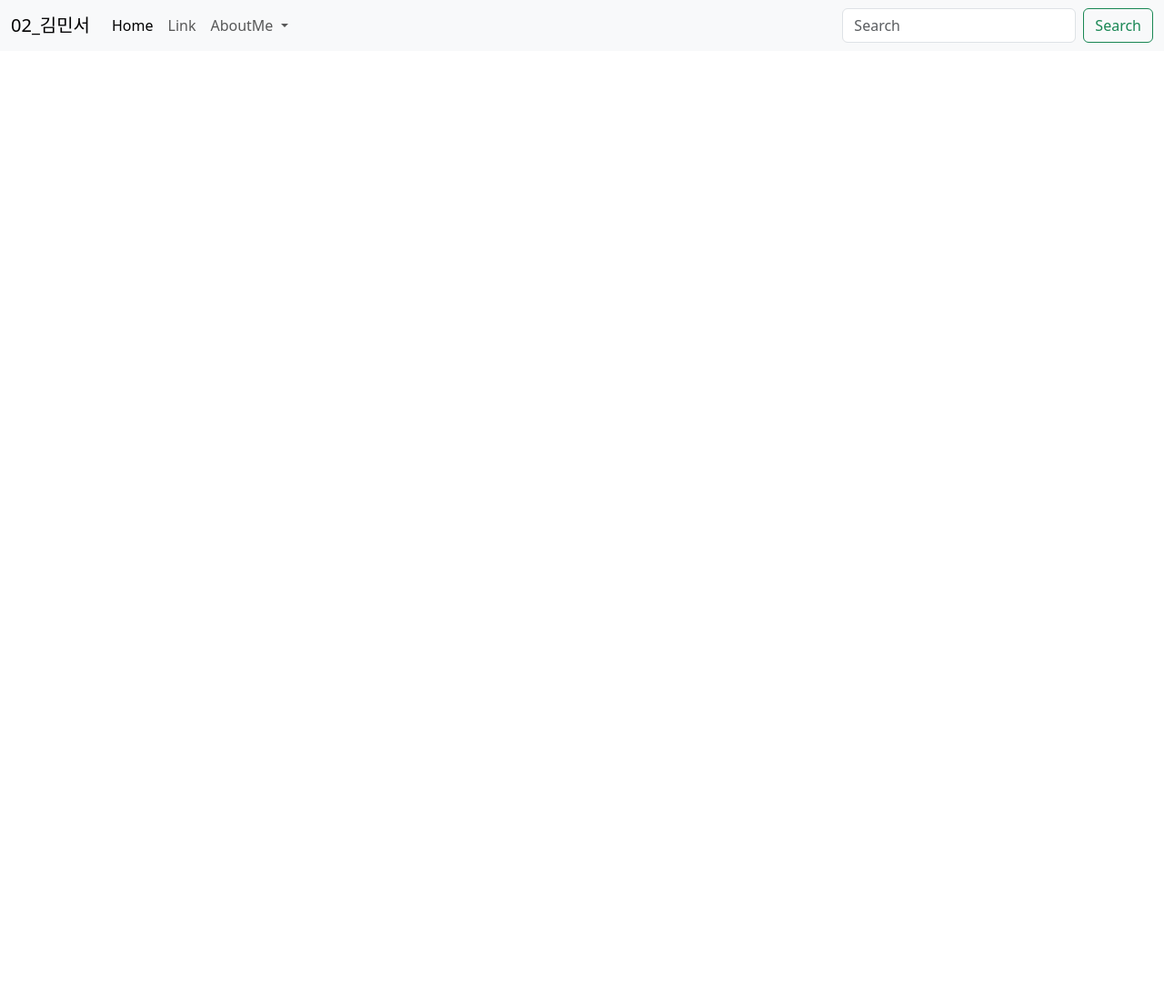
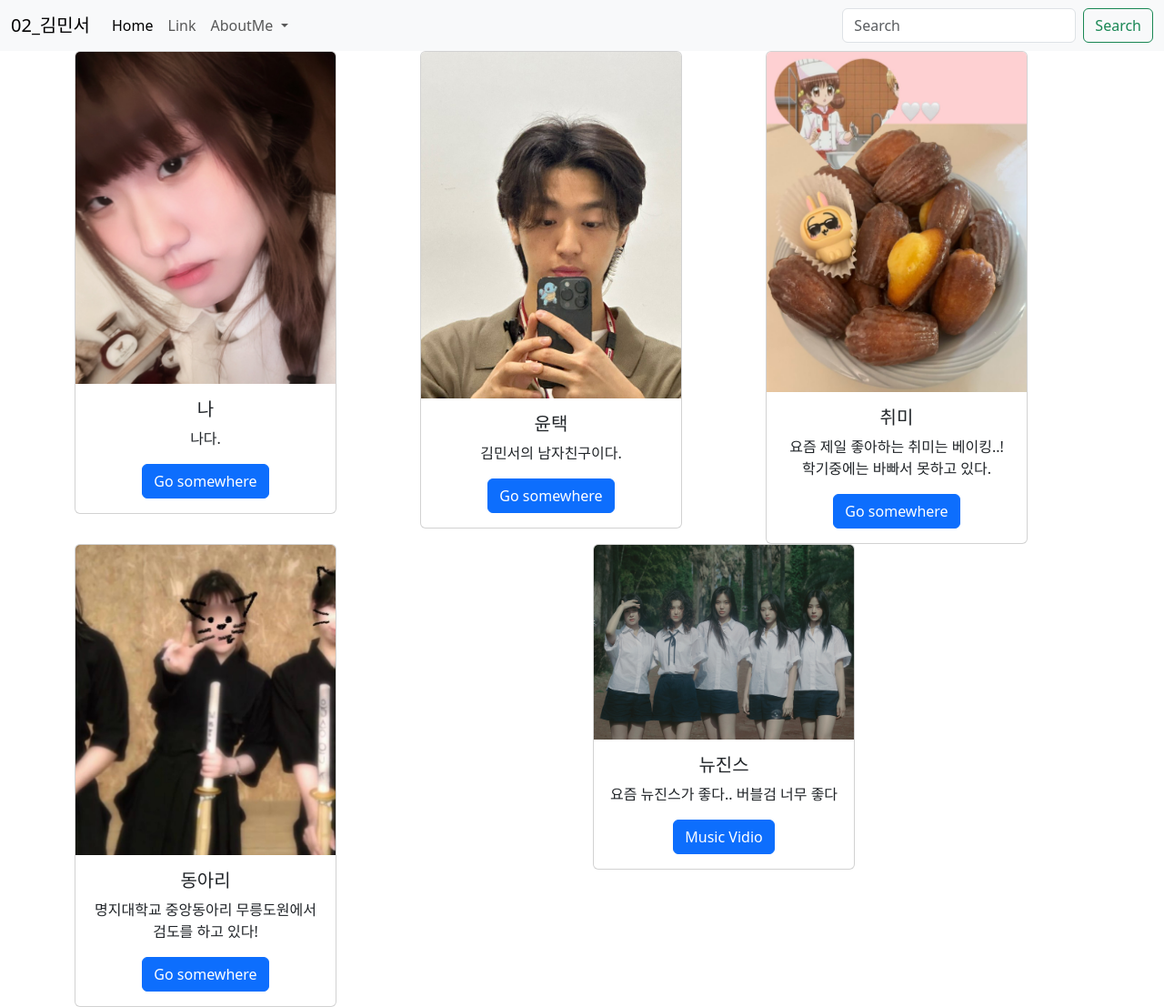
Before and after one commit to mimging/web2024, a plain HTML site: page 02_album.html in a window 1280 px wide. Shown: the whole page at 91% size. Before the commit the page ends 800 px from the top, so only its background shows below. Drawn offline with nearby package versions, Linux system fonts and the light colour scheme.

Commit message:
Add files via upload

```diff
--- a/02_album.html
+++ b/02_album.html
@@ -38,6 +38,60 @@
           </div>
         </div>
       </nav>
+      <div class="container text-center">
+        <div class="row">
+          <div class="col">
+            <div class="card" style="width: 18rem;">
+              <img src="img/내 사진.jpg" class="card-img-top" alt="...">
+              <div class="card-body">
+                <h5 class="card-title">나</h5>
+                <p class="card-text">나다.</p>
+                <a href="#" class="btn btn-primary">Go somewhere</a>
+              </div>
+            </div>
+          </div>
+          <div class="col">
+            <div class="card" style="width: 18rem;">
+              <img src="img/윤택.jpg" class="card-img-top" alt="...">
+              <div class="card-body">
+                <h5 class="card-title">윤택</h5>
+                <p class="card-text">김민서의 남자친구이다.</p>
+                <a href="#" class="btn btn-primary">Go somewhere</a>
+              </div>
+            </div>
+          </div>
+          <div class="col">
+            <div class="card" style="width: 18rem;">
+              <img src="img/취미.jpg" class="card-img-top" alt="...">
+              <div class="card-body">
+                <h5 class="card-title">취미</h5>
+                <p class="card-text">요즘 제일 좋아하는 취미는 베이킹..! 학기중에는 바빠서 못하고 있다.</p>
+                <a href="#" class="btn btn-primary">Go somewhere</a>
+              </div>
+            </div>
+          </div>
+          <div class="col">
+            <div class="card" style="width: 18rem;">
+              <img src="img/검도.jpg" class="card-img-top" alt="...">
+              <div class="card-body">
+                <h5 class="card-title">동아리</h5>
+                <p class="card-text">명지대학교 중앙동아리 무릉도원에서 검도를 하고 있다!</p>
+                <a href="#" class="btn btn-primary">Go somewhere</a>
+              </div>
+            </div>
+          </div>
+          <div class="col">
+            <div class="card" style="width: 18rem;">
+              <img src="img/뉴진스.jpg" class="card-img-top" alt="...">
+              <div class="card-body">
+                <h5 class="card-title">뉴진스</h5>
+                <p class="card-text">요즘 뉴진스가 좋다.. 버블검 너무 좋다</p>
+                <a href="https://youtu.be/ft70sAYrFyY?si=TJa3YAei2qDahnLb" class="btn btn-primary">Music Vidio</a>
+              </div>
+            </div>
+          </div>
+        </div>
+      </div>
       <script src="https://cdn.jsdelivr.net/npm/bootstrap@5.3.3/dist/js/bootstrap.bundle.min.js" integrity="sha384-YvpcrYf0tY3lHB60NNkmXc5s9fDVZLESaAA55NDzOxhy9GkcIdslK1eN7N6jIeHz" crossorigin="anonymous"></script>
     </body>
 </html>
```
Also changed, not shown: 02_im.html (+52 -0 lines), img/검도.jpg (added), img/내 사진.jpg (added), img/뉴진스.jpg (added), img/윤택.jpg (added), img/취미.jpg (added).
